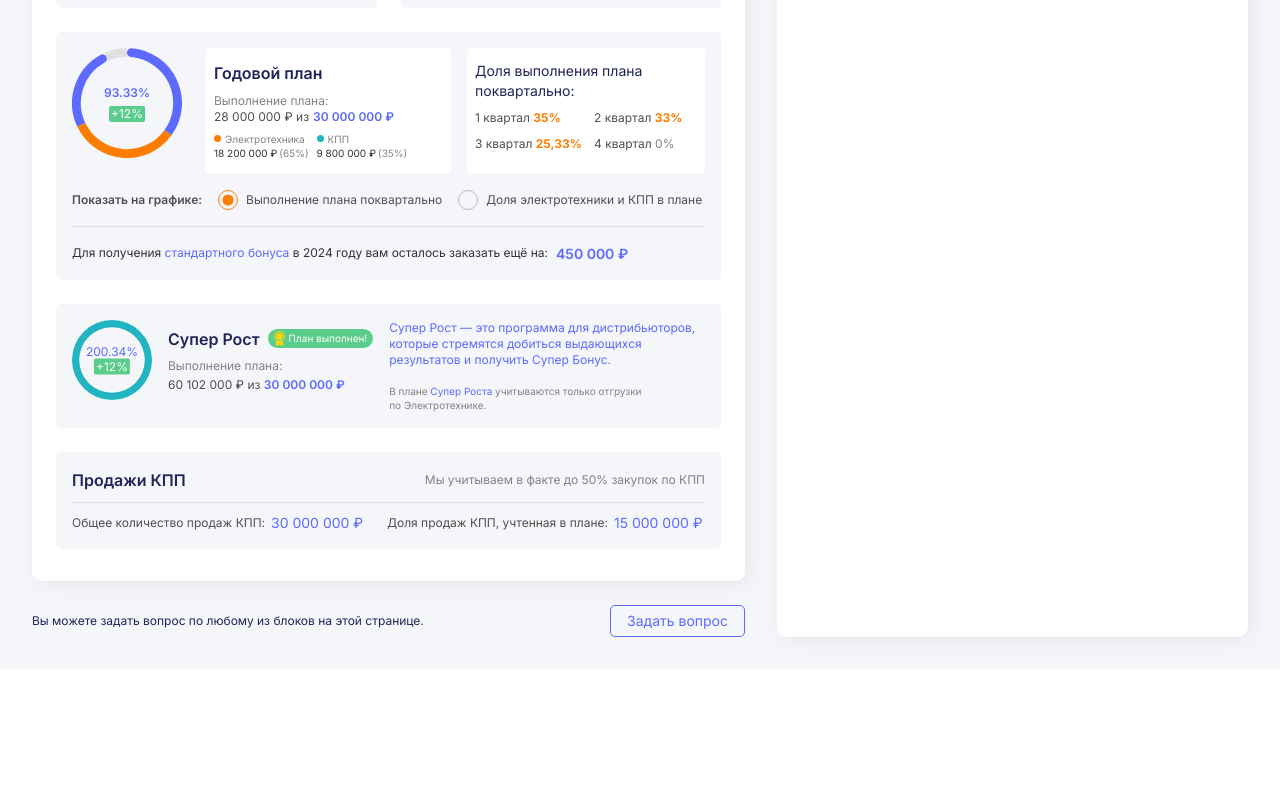
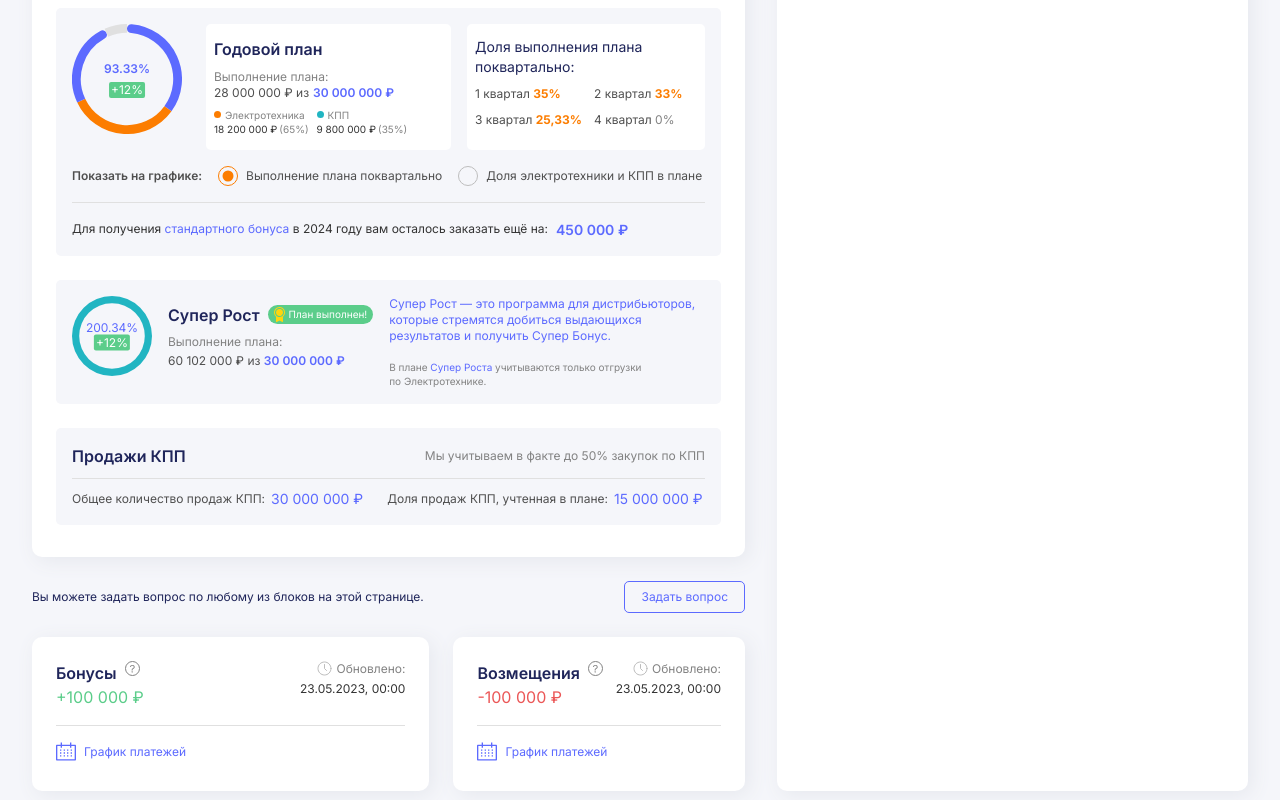
Before and after one commit to ruslan-byte/mop-tdm, a Vue app: page /partners/0 in a window 1280 px wide. Shown: the part 798-1598 px from the top of the page. Before the commit the page ends 1467 px from the top, so only its background shows below. Built offline with nearby package versions, Linux system fonts and the light colour scheme.

Commit message:
create bonus and fine sections

```diff
--- a/src/components/Tooltip.vue
+++ b/src/components/Tooltips/Tooltip.vue
@@ -1,9 +1,9 @@
 <template>
-    <div class="g-tooltip inline-block" @mouseleave="hidePopper">
+    <div class="g-tooltip" @mouseleave="hidePopper">
         <div
             ref="reference"
             @mouseenter="showPopper"
-            class="inline-block g-tooltip__reference"
+            class="g-tooltip__reference"
         >
             <slot></slot>
         </div>
@@ -40,7 +40,7 @@ import { createPopper, flip } from '@popperjs/core'
 const reference = ref<HTMLDivElement>()
 const popper = ref<HTMLDivElement>()
 const tooltipArrow = ref<HTMLDivElement>()
-const props = defineProps<{ placement: 'left' | 'right' | 'top' | 'button' }>()
+const props = defineProps<{ placement?: 'left' | 'right' | 'top' | 'bottom' }>()
 const isShowPopper = ref(false)
 
 let isPooperInstanceExist = ref<boolean>(false)
@@ -52,7 +52,7 @@ function initPupper() {
             popper.value,
             {
                 strategy: 'fixed',
-                placement: 'top',
+                placement: props.placement ?? 'top',
                 modifiers: [
                     {
                         name: 'flip',
--- /dev/null
+++ b/src/components/Tooltips/TooltipInfo.vue
@@ -0,0 +1,33 @@
+<template>
+    <Tooltip class="tooltip-info">
+        <QuestionIcon class="tooltip-info__question-icon"> </QuestionIcon>
+        <template v-slot:content>
+            <slot></slot>
+        </template>
+    </Tooltip>
+</template>
+<script setup lang="ts">
+import QuestionIcon from '@/assets/icons/Question.svg'
+import Tooltip from './Tooltip.vue'
+</script>
+<style lang="scss">
+.tooltip-info {
+    &__question-icon {
+        @apply cursor-pointer;
+        path {
+            @apply fill-gray;
+        }
+        circle {
+            @apply stroke-gray;
+        }
+        &:active {
+            path {
+                @apply fill-main;
+            }
+            circle {
+                @apply stroke-main;
+            }
+        }
+    }
+}
+</style>
--- a/src/components/UpdateBlock.vue
+++ b/src/components/UpdateBlock.vue
@@ -1,8 +1,10 @@
 <template>
-    <div class="flex items-center">
-        <ClockIcon class="mr-1"></ClockIcon>
-        <span class="text-gray text-small mr-1.5 leading-4"> Обновлено: </span>
-        <span class="leading-4 text-small"> 23.05.2023, 00:00 </span>
+    <div class="flex flex-wrap gap-1">
+        <div class="flex gap-1 h-4">
+            <ClockIcon></ClockIcon>
+            <span class="text-gray text-small leading-4"> Обновлено: </span>
+        </div>
+        <span class="leading-4 text-small h-4"> 23.05.2023, 00:00 </span>
     </div>
 </template>
 <script setup lang="ts">
--- a/src/pages/partners/detail/Index.vue
+++ b/src/pages/partners/detail/Index.vue
@@ -1,6 +1,5 @@
 <template>
     <div class="g-container py-8">
-        <Tooltip placement="left">as</Tooltip>
         <BreadCrumbs :links="breadCrumbsLink" class="mb-8"></BreadCrumbs>
         <div class="flex justify-between mb-10">
             <h1>Энергосберегающие технологии</h1>
@@ -18,16 +17,20 @@
         <div class="flex gap-8">
             <div class="w-[44.5625rem]">
                 <PlanSection class="mb-6"></PlanSection>
-                <div class="flex items-center justify-between">
+                <div class="flex items-center justify-between mb-6">
                     <p class="text-blue-dark text-small leading-4">
                         Вы можете задать вопрос по любому из блоков на этой
                         странице.
                     </p>
                     <button
-                        class="g-button g-button--linear-blue px-4 py-2 h-8 font-normal"
+                        class="g-button g-button--linear-blue px-4 py-2 h-8 font-normal text-small"
                     >
                         Задать вопрос
                     </button>
+                </div>
+                <div class="flex gap-6">
+                    <BonusSection></BonusSection>
+                    <FineSection></FineSection>
                 </div>
             </div>
             <div class="g-white-block flex-1"></div>
@@ -37,7 +40,9 @@
 <script setup lang="ts">
 import PlanSection from './partial/PlanSection.vue'
 import BreadCrumbs, { IBreadCrumbLink } from '@/components/BreadCrumbs.vue'
-import Tooltip from '@/components/Tooltip.vue'
+import BonusSection from './partial/BonusSection.vue'
+import FineSection from './partial/FineSection.vue'
+
 const breadCrumbsLink: IBreadCrumbLink[] = [
     {
         id: '0',
--- /dev/null
+++ b/src/pages/partners/detail/partial/BonusSection.vue
@@ -0,0 +1,67 @@
+<template>
+    <div class="g-white-block p-6 w-[24.875rem]">
+        <div
+            class="border-b border-gray-light pb-4 mb-4 flex items-start justify-between"
+        >
+            <div>
+                <p class="flex gap-2 items-start">
+                    <span class="font-semibold text-blue-dark leading-6">
+                        Бонусы
+                    </span>
+                    <TooltipInfo class="block h-3.75 text-0">
+                        <button
+                            class="g-button g-button--orange h-5 px-1 font-normal"
+                            @click="isExist = !isExist"
+                        >
+                            переключить вид
+                        </button>
+                        <p
+                            class="w-[15.75rem] text-caption leading-5"
+                            v-if="isExist"
+                        >
+                            Вы можете использовать бонусы<br />
+                            для оплаты следующего заказа,<br />
+                            но не более 5% от стоимости заказа.
+
+                            <br />
+                            <br />
+                            Бонусы можно распределить<br />
+                            по выбранным позициям в заказе,<br />
+                            либо на весь заказ равномерно. Для этого<br />
+                            укажите желаемый вариант списания<br />
+                            при создании заказа, написав пожелание<br />
+                            в комментарий к заказу на этапе<br />
+                            оформления заказа в корзине.
+                        </p>
+                        <p v-else class="w-[15.75rem] text-caption leading-5">
+                            Бонус может быть начислен по итогам<br />
+                            квартала за достижение показателей.<br />
+                            Также бонус может быть начислен<br />
+                            за брак: если со стороны<br />
+                            ТДМ подтвердили брак в заказе,<br />
+                            то партнёру на счёт возвращаются<br />
+                            деньги для компенсации этого возврата.
+                        </p>
+                    </TooltipInfo>
+                </p>
+                <p class="text-green">+100 000 ₽</p>
+            </div>
+            <UpdateBlock class="max-w-[7.375rem] justify-end"></UpdateBlock>
+        </div>
+        <router-link
+            to="/"
+            class="g-inline-button g-inline-button--blue-fill inline-flex gap-2"
+        >
+            <CalendarIcon class="inline-block"></CalendarIcon> График
+            платежей</router-link
+        >
+    </div>
+</template>
+<script setup lang="ts">
+import TooltipInfo from '@/components/Tooltips/TooltipInfo.vue'
+import UpdateBlock from '@/components/UpdateBlock.vue'
+import CalendarIcon from '@/assets/icons/Calendar.svg'
+import { ref } from 'vue'
+const isExist = ref(false)
+</script>
+<style lang="scss"></style>
--- /dev/null
+++ b/src/pages/partners/detail/partial/FineSection.vue
@@ -0,0 +1,51 @@
+<template>
+    <div class="g-white-block p-6 w-[18.25rem]">
+        <div
+            class="border-b border-gray-light pb-4 mb-4 flex items-start justify-between"
+        >
+            <div>
+                <p class="flex gap-2 items-start">
+                    <span class="font-semibold text-blue-dark leading-6">
+                        Возмещения
+                    </span>
+                    <TooltipInfo class="block h-3.75 text-0">
+                        <p class="w-[15.75rem] text-caption leading-5">
+                            Возмещения могут быть начислены<br />
+                            за просрочку по оплате.<br />
+                            За просрочку начисляется пеня.<br />
+                            По итогам квартала эта пеня<br />
+                            подсчитывается и формируется<br />
+                            возмещение.
+                            <br />
+                            <br />
+                            Возмещения начисляются в заказ<br />
+                            как 5% наценка к стоимости заказа.<br />
+                            По желанию можно включить<br />
+                            в заказ большую сумму<br />
+                            возмещений. Для этого нужно<br />
+                            написать соответствующий<br />
+                            комментарий при создании заказа.
+                        </p>
+                    </TooltipInfo>
+                </p>
+                <p class="text-red">-100 000 ₽</p>
+            </div>
+            <UpdateBlock class="max-w-[7.375rem] justify-end"></UpdateBlock>
+        </div>
+        <router-link
+            to="/"
+            class="g-inline-button g-inline-button--blue-fill inline-flex gap-2"
+        >
+            <CalendarIcon class="inline-block"></CalendarIcon> График
+            платежей</router-link
+        >
+    </div>
+</template>
+<script setup lang="ts">
+import TooltipInfo from '@/components/Tooltips/TooltipInfo.vue'
+import UpdateBlock from '@/components/UpdateBlock.vue'
+import CalendarIcon from '@/assets/icons/Calendar.svg'
+import { ref } from 'vue'
+const isExist = ref(false)
+</script>
+<style lang="scss"></style>
--- a/src/plugins/buttons.ts
+++ b/src/plugins/buttons.ts
@@ -207,6 +207,22 @@ export default plugin(({ addComponents, theme }) => {
                 stroke: theme('colors.gray-2')
             }
         },
+        '.g-inline-button--blue-fill': {
+            color: theme('colors.blue'),
+            fill: theme('colors.blue'),
+            '&:hover': {
+                color: theme('colors.blue-hover'),
+                fill: theme('colors.blue-hover')
+            },
+            '&:active': {
+                color: theme('colors.blue-pressed'),
+                fill: theme('colors.blue-pressed')
+            },
+            '&:disabled': {
+                color: theme('colors.gray-2'),
+                fill: theme('colors.gray-2')
+            }
+        },
         '.g-inline-button--gray-black': {
             color: theme('colors.gray'),
             stroke: theme('colors.gray'),
--- a/tailwind.config.js
+++ b/tailwind.config.js
@@ -13,10 +13,12 @@ export default {
     },
     extend: {
       spacing:{
+        '3.75': '0.9375rem',
+        '7.5': '1.875rem',
         '37.5' :'9.375rem',
         '75': '18.75rem',
         '87.5': '21.875rem',
-        '7.5': '1.875rem'
+
       },
       letterSpacing: {
         '0.2':'0.0125rem',
```
Also changed, not shown: src/assets/icons/Calendar.svg (added), src/assets/icons/Question.svg (added).
